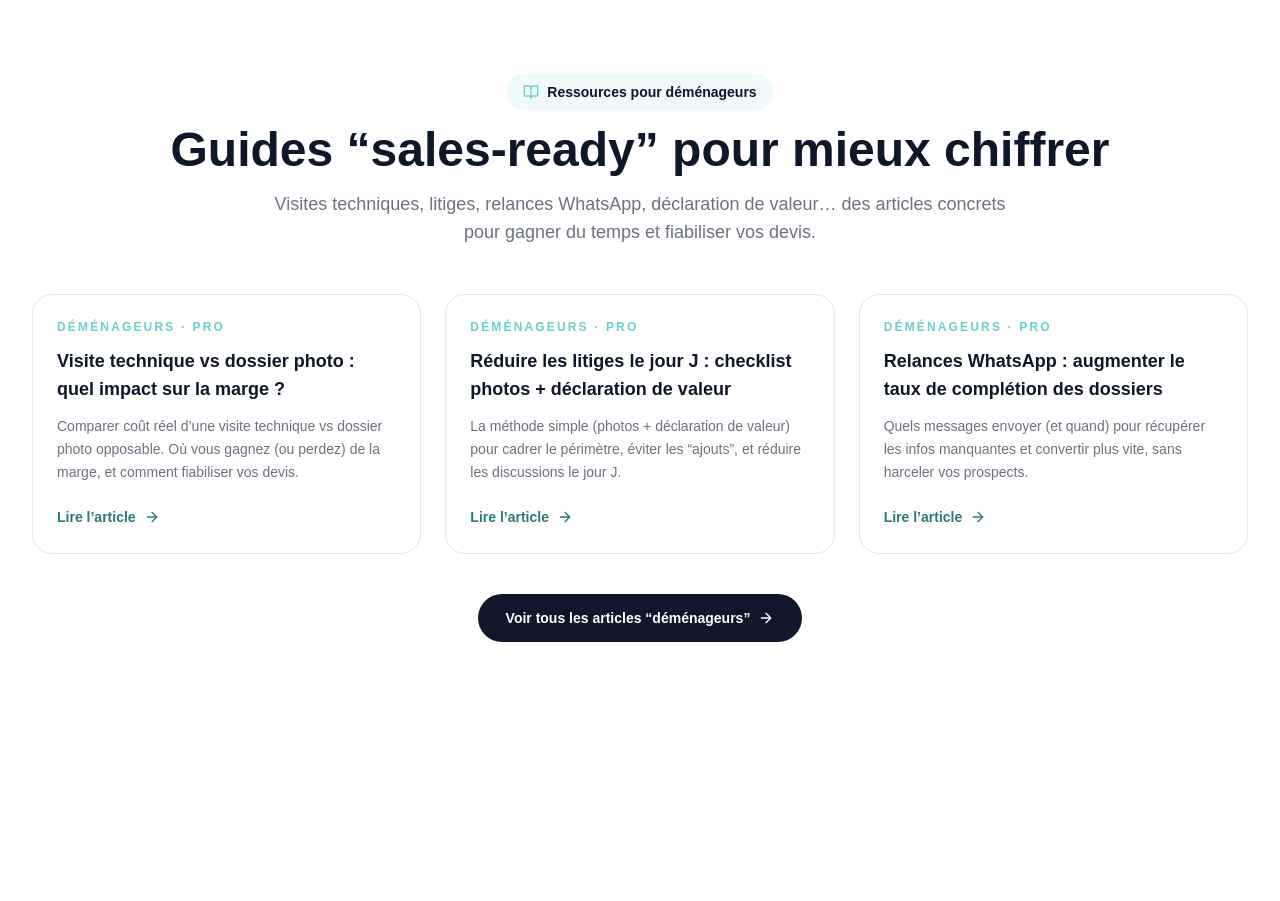
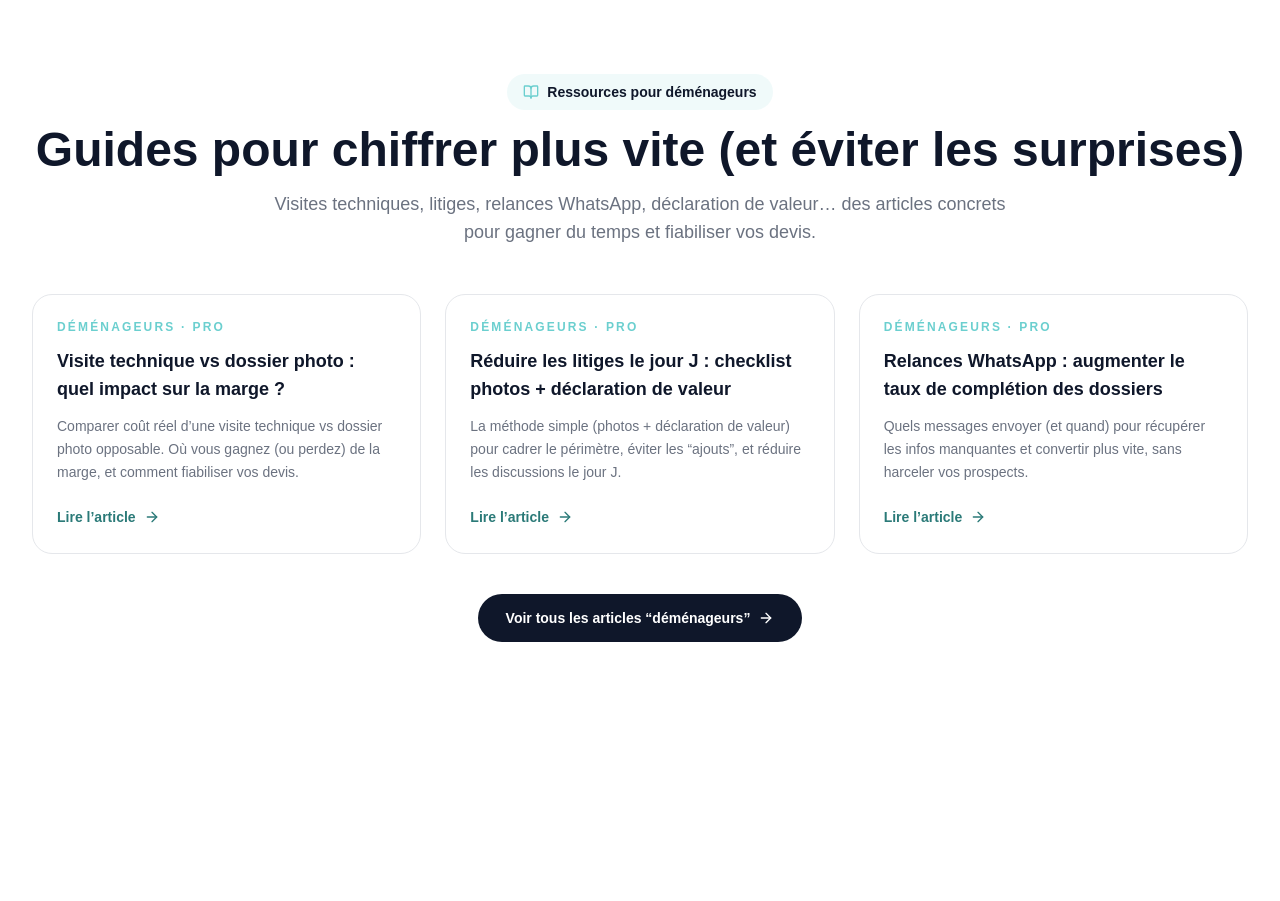
Before and after one commit to gdetaisne/moverz-fr, a Next.js app: page /pro in a window 1280 px wide. Shown: the part 6760-7661 px from the top of the page. Built offline with nearby package versions, Linux system fonts and the light colour scheme; no server answers; a web font is replaced by a local one.

Commit message:
Ajuster le wording de la section blog sur /pro

```diff
--- a/components/pro/ProBlogSection.tsx
+++ b/components/pro/ProBlogSection.tsx
@@ -22,7 +22,7 @@ export default function ProBlogSection() {
             Ressources pour déménageurs
           </div>
           <h2 className="text-3xl md:text-5xl font-bold text-[#0F172A]">
-            Guides “sales-ready” pour mieux chiffrer
+            Guides pour chiffrer plus vite (et éviter les surprises)
           </h2>
           <p className="text-lg text-[#6B7280] max-w-3xl mx-auto">
             Visites techniques, litiges, relances WhatsApp, déclaration de valeur… des articles concrets
```
